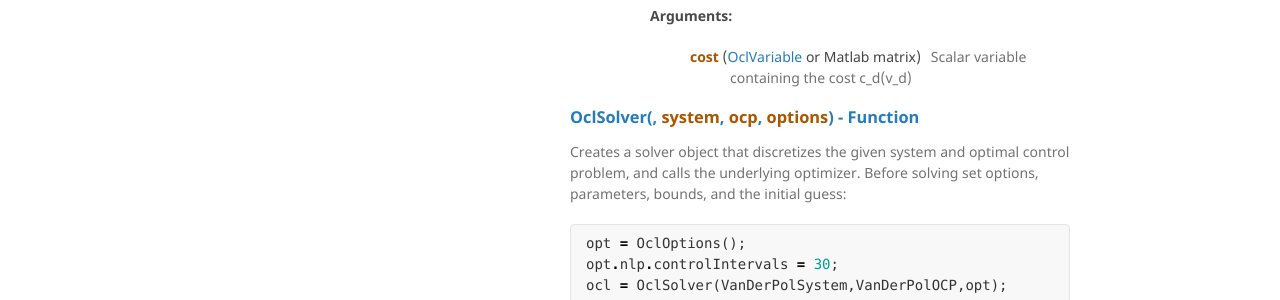
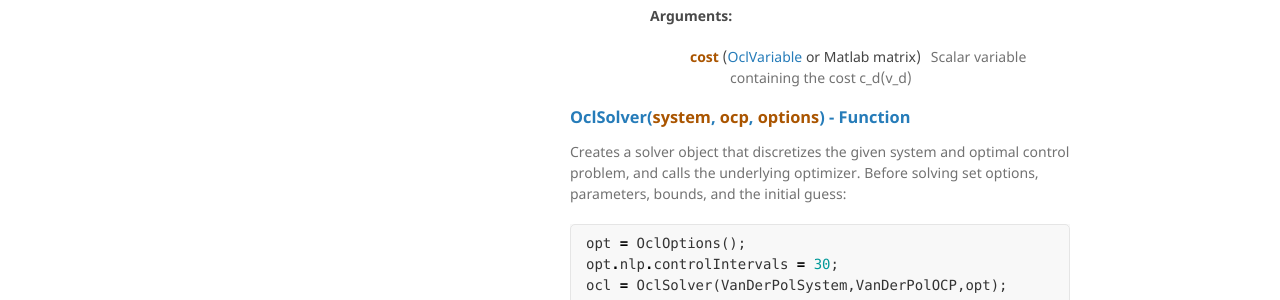
Before and after one commit to OpenOCL/openocl.github.io, a Jekyll site: the page built from api-docs.md, in a window 1280 px wide and 900 px high, scrolled down 5166 px. Shown: the part 154-454 px from the top of the window. Built offline with Jekyll 4.4.1, drawn with Linux system fonts in a browser that asks for light colours; some of the changed text lies outside the part shown.

Commit message:
Update api.html

```diff
--- a/_layouts/api.html
+++ b/_layouts/api.html
@@ -16,6 +16,7 @@
   {% for p in doc.parameters %}
     {% assign argnames = argnames | append: ', <span class="arg">' | append: p.name | append: '</span>' %}
   {% endfor %}
+  {% assign argnames = argnames | remove_first: ", " %}
 
   <h3>
     <a id="{{ doc.id | replace: '/', '' | replace: '.', '' }}">
@@ -43,7 +44,7 @@
   <div class="subsection">
     <dl class="dl-left">
         {% for el in doc.parameters %}
-              <dt>{{ el.name }} <span class="dltype">({{ el.type | markdownify | remove: '<p>' | remove: '</p>' | strip }})</span></dt>
+          <dt><span class="arg">{{ el.name }}</span> <span class="dltype">({{ el.type | markdownify | remove: '<p>' | remove: '</p>' | strip }})</span></dt>
           <dd>{{ el.content }} </dd>
         {% endfor %}
     </dl>
```
Lines whose indentation alone changed are shown as unchanged.
